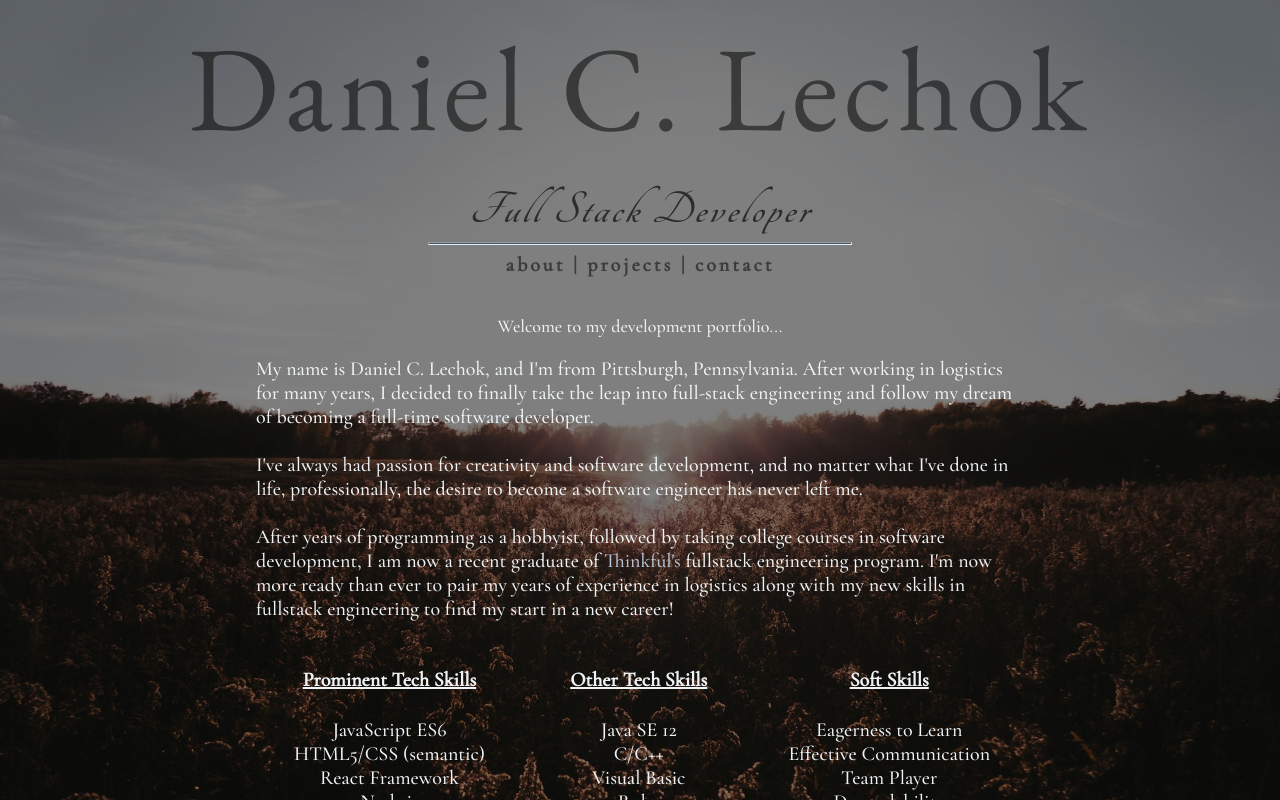
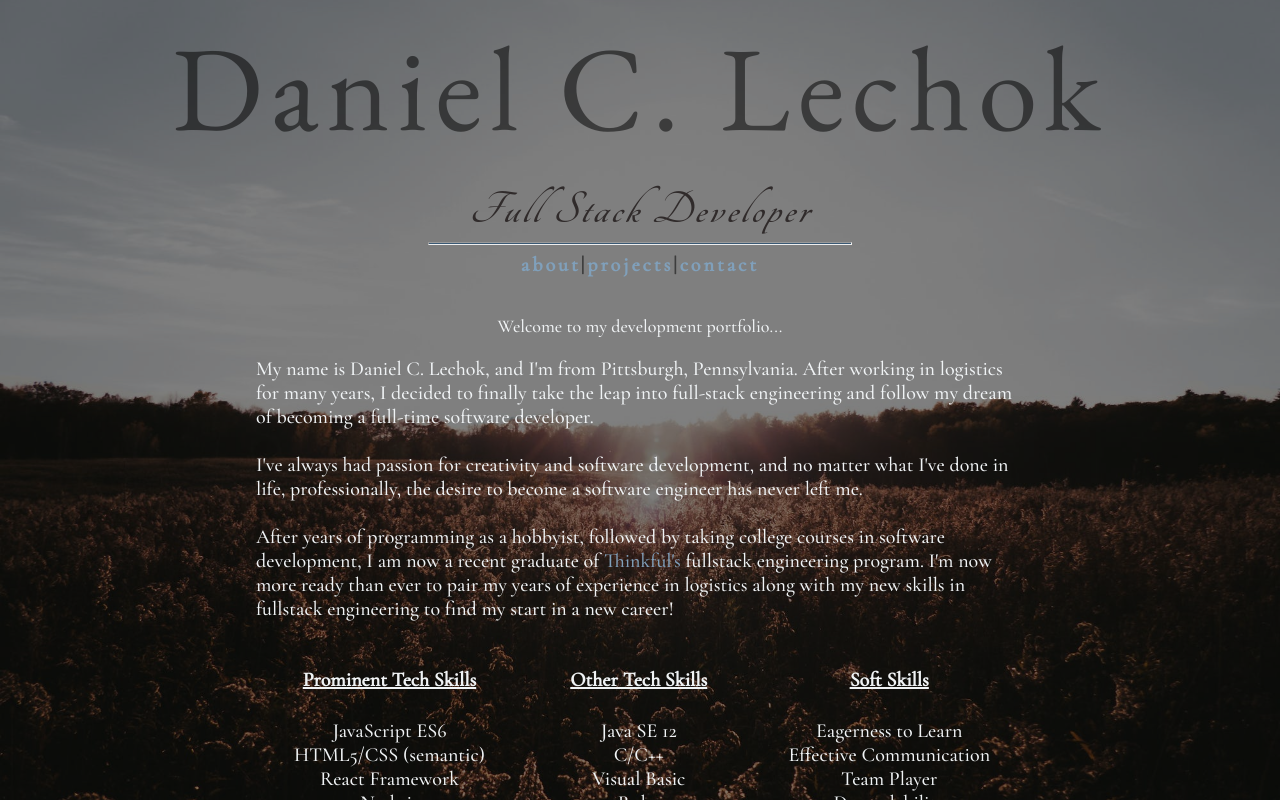
Before and after one commit to dclechok/devsite-frontend, a React (Create React App) app: page / in a window 1280 px wide. Shown: the top 800 px of the page. Built offline with nearby package versions, Linux system fonts and the light colour scheme.

Commit message:
building out navigation functionality

```diff
--- a/src/App.js
+++ b/src/App.js
@@ -1,12 +1,16 @@
 import "./App.css";
 import MainNav from "./MainNav";
 import MainBody from "./MainBody";
+import { useState } from 'react';
 
 function App() {
+
+  const [nav, setNav] = useState('about'); //about is default home
+
   return (
     <div className="App">
-      <MainNav />
-      <MainBody />
+      <MainNav setNav={setNav} />
+      <MainBody nav={nav} />
     </div>
   );
 }
--- a/src/MainBody.css
+++ b/src/MainBody.css
@@ -16,11 +16,11 @@ a{
 }
 
 a:link{
-    color:rgb(179, 197, 212);
+    color:rgb(128, 160, 187);
 }
 
 a:visited{
-    color:rgb(136, 166, 192);
+    color:rgb(78, 91, 104);
 }
 
 a:hover{
--- a/src/MainBody.js
+++ b/src/MainBody.js
@@ -1,13 +1,24 @@
 import "./MainBody.css";
 import SkillsList from "./SkillsList";
 import About from "./About";
+import React from "react";
 
-function MainBody() {
+function MainBody({ nav }) {
   return (
     <main className="main-body">
       <section className="nested-body">
-        <About />
-        <SkillsList />
+        {nav === "about" && (
+          <React.Fragment>
+            <About />
+            <SkillsList />
+          </React.Fragment>
+        )}
+        {nav === "projects" &&
+          (<p>Projects coming soon...</p>)
+        }
+        {nav === "contact" &&
+          (<p>Contact coming soon...</p>)
+        }
       </section>
     </main>
   );
--- a/src/MainNav.css
+++ b/src/MainNav.css
@@ -1,6 +1,7 @@
 @import url("https://fonts.googleapis.com/css2?family=Tangerine:wght@700&display=swap");
 @import url("https://fonts.googleapis.com/css2?family=EB+Garamond&display=swap");
 @import url("https://fonts.googleapis.com/css2?family=Montserrat:wght@200;400&display=swap");
+@import url('https://fonts.googleapis.com/css2?family=Nanum+Myeongjo:wght@700&display=swap');
 
 .title-container {
   margin: 0;
@@ -10,6 +11,11 @@
   justify-content: space-around;
   align-items: flex-end;
   color: rgb(240, 243, 245);
+}
+
+.nav-button{
+  padding: 0;
+  margin: 0;
 }
 
 nav {
@@ -25,7 +31,7 @@ h1 {
   margin: 1% 0 0 0;
   font-family: "EB Garamond", serif;
   font-weight: 200;
-  letter-spacing: 6px;
+  letter-spacing: 8px;
   color:rgba(0, 0, 0, 0.521)
 }
 
--- a/src/MainNav.js
+++ b/src/MainNav.js
@@ -1,6 +1,12 @@
 import "./MainNav.css";
 
-function MainNav() {
+function MainNav({ setNav }) {
+  const handleClick = (e) => {
+    e.preventDefault();
+    console.log(e.target.id, 'ehh');
+    setNav(e.target.id); //about, projects, or contact
+  };
+
   return (
     <div>
       <div className="title-container">
@@ -12,7 +18,19 @@ function MainNav() {
         </header>
       </div>
       <hr />
-      <nav className="nav">about | projects | contact  </nav>
+      <nav className="nav">
+        <a href="/" onClick={handleClick} id="about">
+          about
+        </a>
+        |
+        <a href="/" onClick={handleClick} id="projects">
+          projects
+        </a>
+        |
+        <a href="/" onClick={handleClick} id="contact">
+        contact
+        </a>
+      </nav>
       <br />
       <p className="subtitle-two">Welcome to my development portfolio...</p>
     </div>
```
